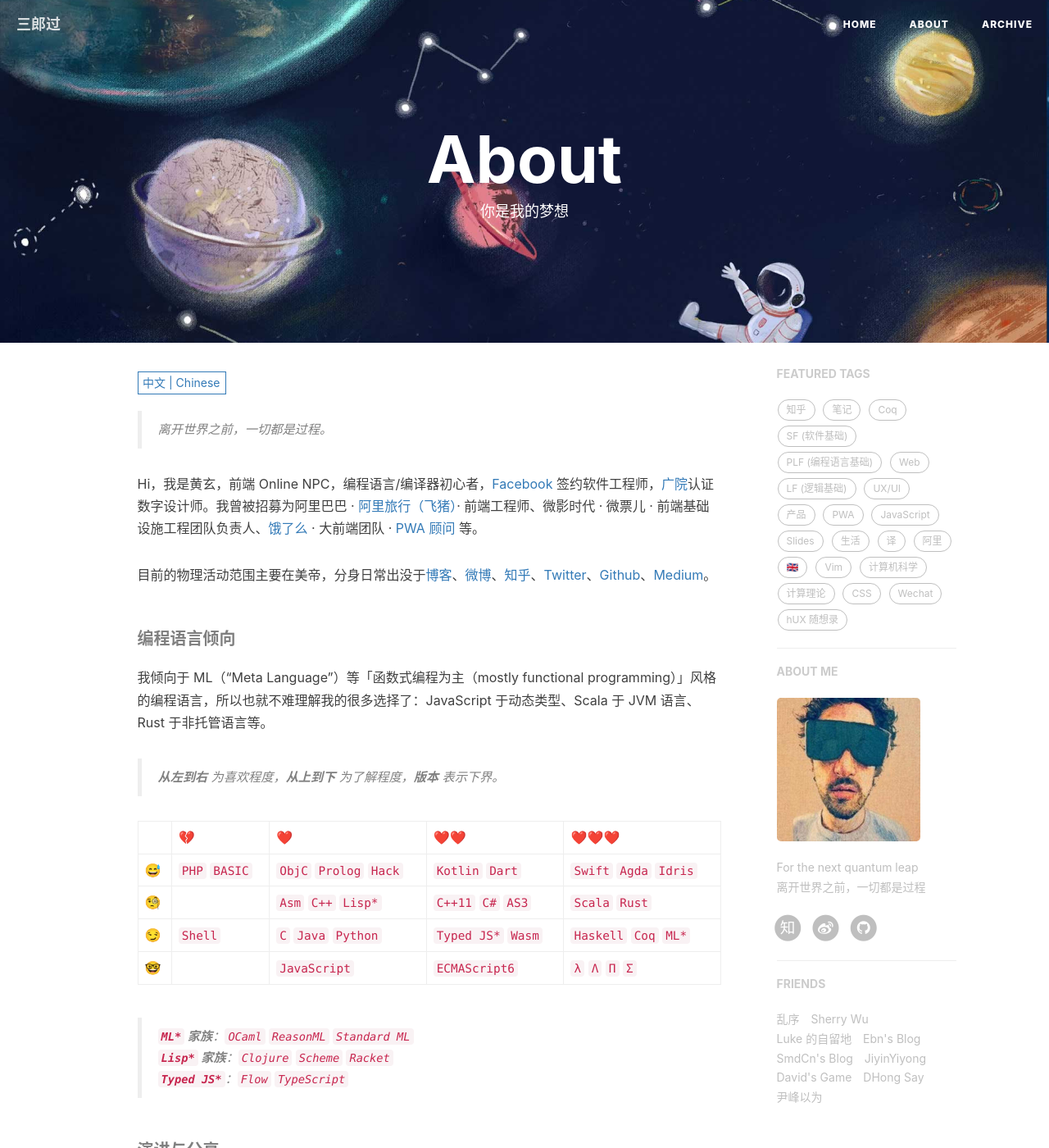
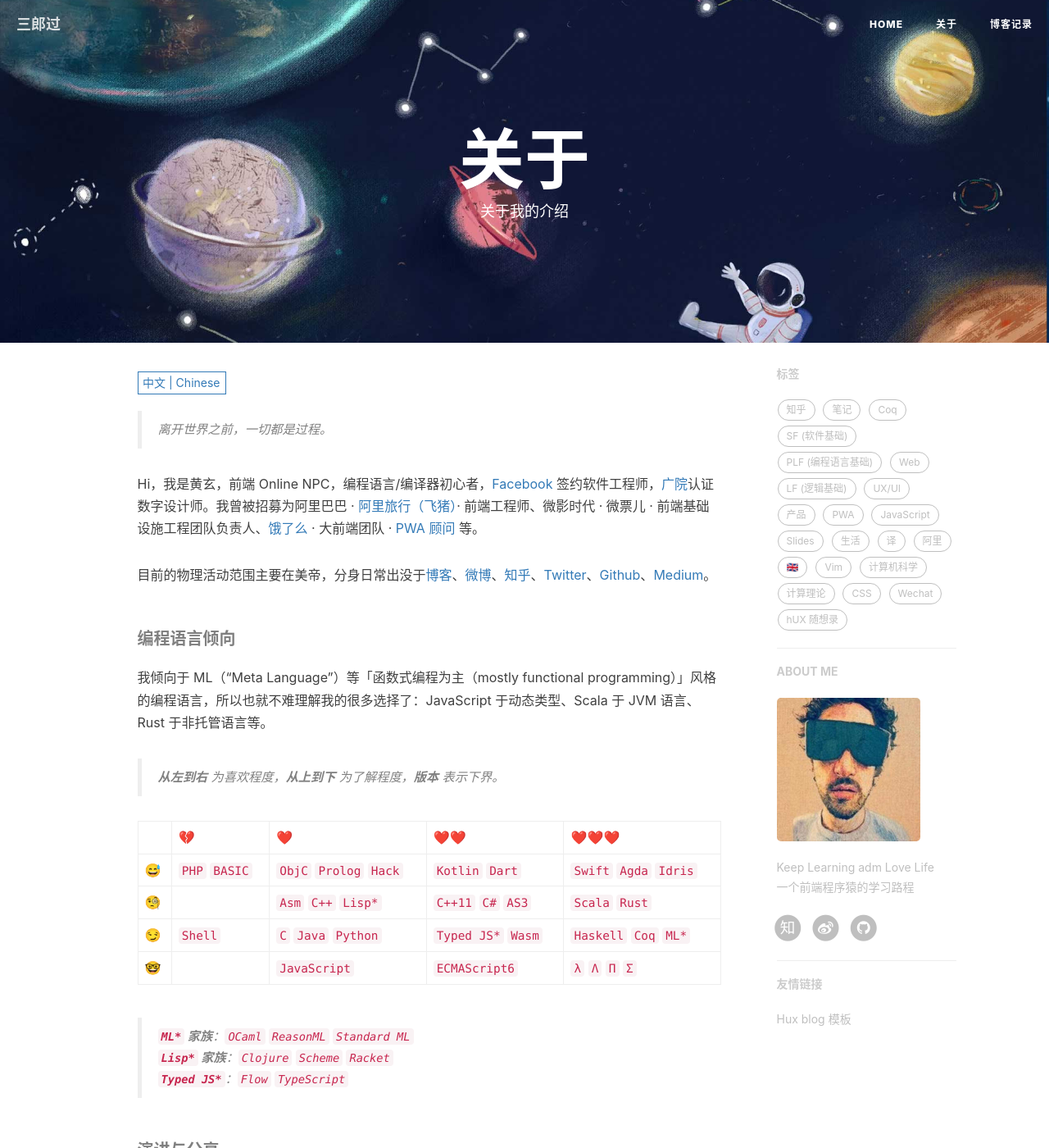
Before and after one commit to sanlangguo/sanlangguo.github.io, a Jekyll site: the page built from about.html, in a window 1280 px wide and 1400 px high. Shown: the whole window at 82% size. Built offline with Jekyll 4.4.1, drawn with Linux system fonts in a browser that asks for light colours; nearby versions of some CDN libraries; comment, search, counter and statistics services are not loaded; some of the changed text lies outside the part shown.

Commit message:
change pages

```diff
--- a/_config.yml
+++ b/_config.yml
@@ -74,7 +74,7 @@ ga_domain: auto
 
 # Sidebar settings
 sidebar: true                           # whether or not using Sidebar.
-sidebar-about-description: "For the next quantum leap<br>离开世界之前，一切都是过程"
+sidebar-about-description: "Keep Learning adm Love Life<br>一个前端程序猿的学习路程"
 sidebar-avatar: /img/post-sanlangguo.jpg   # use absolute URL, seeing it's used in both `/` and `/about/`
 
 
@@ -99,34 +99,7 @@ page-mathjax: false
 # Friends
 friends: [
     {
-    #     title: "Su",
-    #     href: "http://su.gallery/"
-    # },{
-        title: "乱序",
-        href: "http://mida.re/"
-    },{
-        title: "Sherry Wu",
-        href: "https://xuechundesign.github.io"
-    },{
-        title: "Luke 的自留地",
-        href: "http://hmqk1995.github.io"
-    },{
-        title: "Ebn's Blog",
-        href: "http://ebnbin.com/"
-    },{
-        title: "SmdCn's Blog",
-        href: "http://blog.smdcn.net"
-    },{
-        title: "JiyinYiyong",
-        href: "http://tiye.me/"
-    },{
-        title: "David's Game",
-        href: "https://www.ruoyaowu.com/"
-    },{
-        title: "DHong Say",
-        href: "http://dhong.co"
-    },{
-        title: "尹峰以为",
-        href: "http://ingf.github.io/"
-    }
+        title: "Hux blog 模板",
+        href: "https://github.com/Huxpro/huxpro.github.io/blob/master/README.zh.md#environment"
+    },
 ]
--- a/_includes/featured-tags.html
+++ b/_includes/featured-tags.html
@@ -7,7 +7,7 @@
     {% if include.bottom %}
         <hr class="hidden-sm hidden-xs">
     {% endif %}
-    <h5><a href="{{'/archive/' | prepend: site.baseurl }}">FEATURED TAGS</a></h5>
+    <h5><a href="{{'/archive/' | prepend: site.baseurl }}">标签</a></h5>
     <div class="tags">
         {% capture tags %}
         {% comment %}
--- a/_includes/footer.html
+++ b/_includes/footer.html
@@ -9,11 +9,11 @@
                 <p class="copyright text-muted">
                     Copyright &copy; {{ site.title }} {{ site.time | date: '%Y' }}
                     <br>
-                    Powered by <a href="http://huangxuan.me">Hux Blog</a> |
+                    <a href="https://github.com/sanlangguo">三郎过</a> |
                     <iframe
                         style="margin-left: 2px; margin-bottom:-5px;"
                         frameborder="0" scrolling="0" width="100px" height="20px"
-                        src="https://ghbtns.com/github-btn.html?user=huxpro&repo=huxpro.github.io&type=star&count=true" >
+                        src="https://ghbtns.com/github-btn.html?user=sanlangguo&repo=sanlangguo.github.io&type=star&count=true" >
                     </iframe>
                 </p>
             </div>
--- a/_includes/friends.html
+++ b/_includes/friends.html
@@ -1,6 +1,6 @@
 {% if site.friends %}
 <hr>
-<h5>FRIENDS</h5>
+<h5>友情链接</h5>
 <ul class="list-inline">
   {% for friend in site.friends %}
   <li><a href="{{friend.href}}">{{friend.title}}</a></li>
--- a/about.html
+++ b/about.html
@@ -1,7 +1,7 @@
 ---
 layout: page
-title: "About"
-description: "你是我的梦想"
+title: "关于"
+description: "关于我的介绍"
 header-img: "img/about-bg.jpg"
 multilingual: true
 ---
--- a/archive.html
+++ b/archive.html
@@ -1,7 +1,7 @@
 ---
-title: Archive
+title: 博客记录
 layout: default
-description: keep hungry keep foolish
+description:  "这些年记录下的内容"
 header-img: "img/tag-bg.jpg"
 ---
 
--- a/package.json
+++ b/package.json
@@ -3,7 +3,7 @@
     "title": "三郎过 Blog",
     "author": "sanlangguo <781611293@qq.com>",
     "version": "1.8.2",
-    "homepage": "http://huxpro.github.io",
+    "homepage": "https://sanlangguo.github.io/",
     "repository": {
         "type": "git",
         "url": "https://sanlangguo.github.io/"
```
Also changed, not shown: README.zh.md (deleted, +0 -255 lines), _includes/posts/2017-07-12-upgrading-eleme-to-pwa/en.md (deleted, +0 -242 lines).
